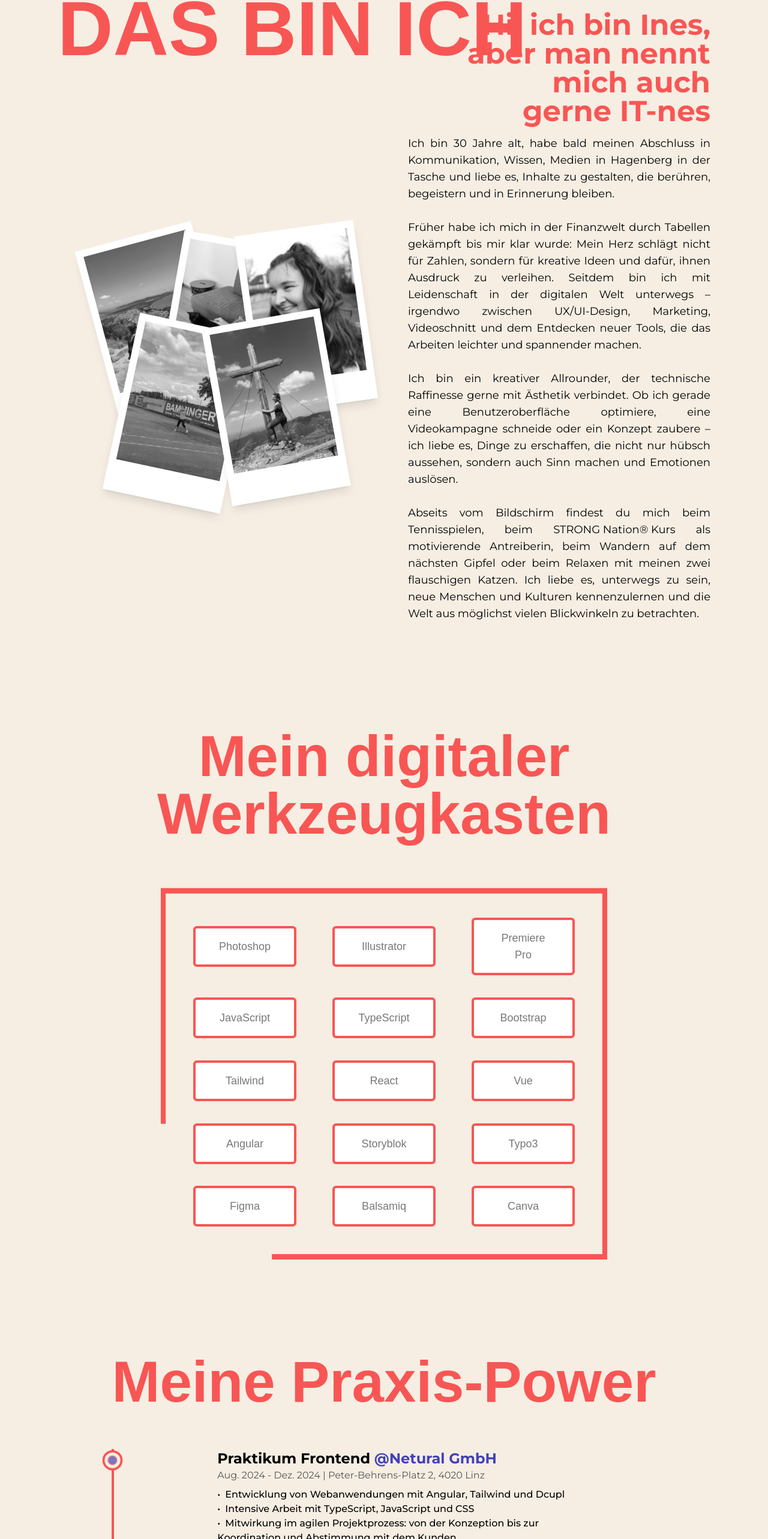
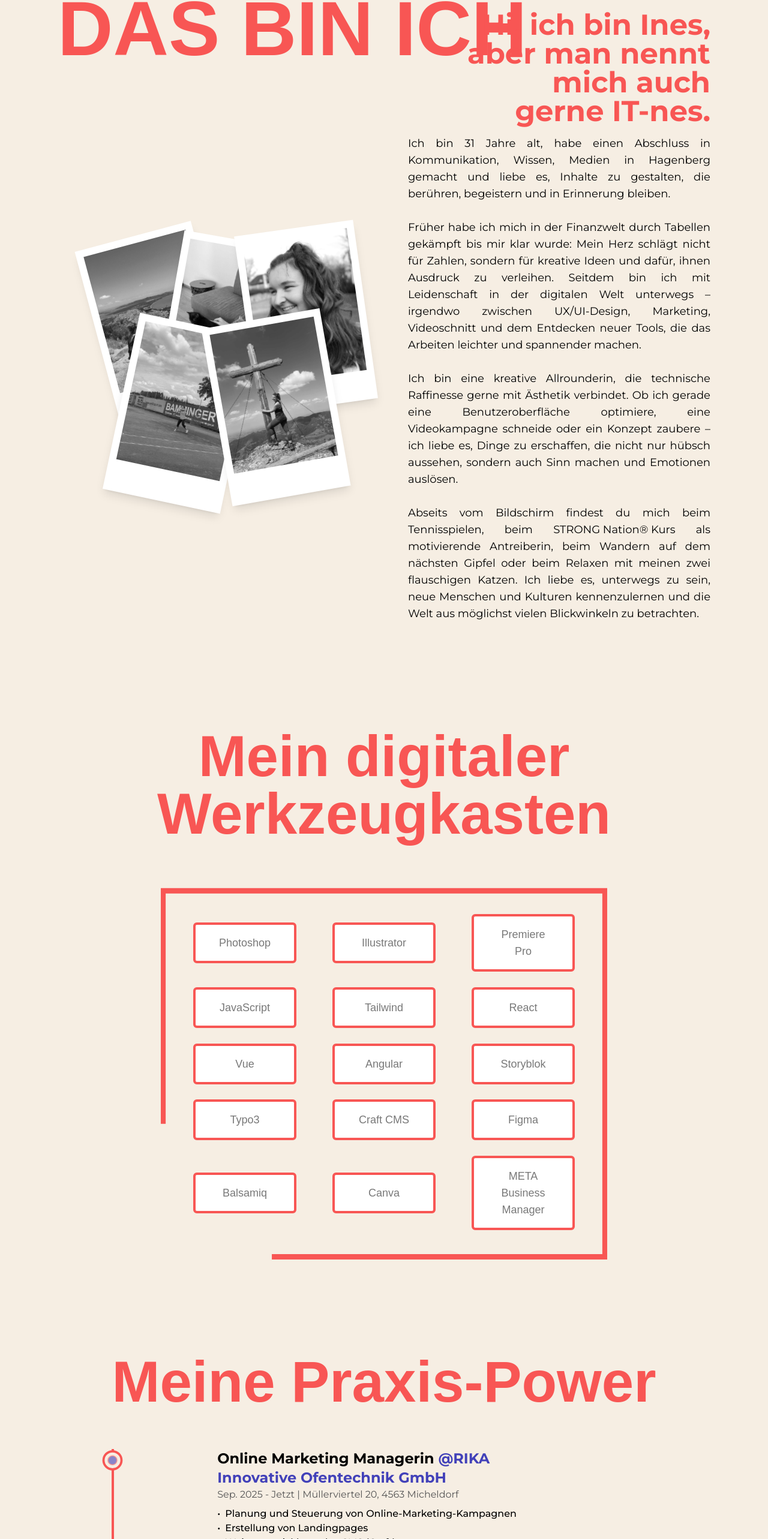
Before and after one commit to Ines2108/portfolio_new, a Next.js app: page /about in a window 1280 px wide. Shown: the part 178-2744 px from the top of the page at 60% size. Built offline with nearby package versions, Linux system fonts and the light colour scheme; a web font is replaced by a local one.

Commit message:
Adjust AboutText, Skills and Experiences

```diff
--- a/src/components/AboutText.js
+++ b/src/components/AboutText.js
@@ -14,16 +14,16 @@ const AboutText = () => {
             index={easterEggData.itnes.index}
             image={easterEggData.itnes.image}>
             <span className="cursor-pointer hover:text-secundary transition">
-              IT-nes
+              IT-nes.
             </span>
           </Popup>
         </h2>
       </div>
       <div className="pt-4 font-montserrat text-base xl:text-lg text-justify">
         <p>
-          Ich bin 30 Jahre alt, habe bald meinen Abschluss in Kommunikation,
-          Wissen, Medien in Hagenberg in der Tasche und liebe es, Inhalte zu
-          gestalten, die berühren, begeistern und in Erinnerung bleiben.
+          Ich bin 31 Jahre alt, habe einen Abschluss in Kommunikation, Wissen,
+          Medien in Hagenberg gemacht und liebe es, Inhalte zu gestalten, die
+          berühren, begeistern und in Erinnerung bleiben.
         </p>
         <br />
         <p>
@@ -36,11 +36,11 @@ const AboutText = () => {
         </p>
         <br />
         <p>
-          Ich bin ein kreativer Allrounder, der technische Raffinesse gerne mit
-          Ästhetik verbindet. Ob ich gerade eine Benutzeroberfläche optimiere,
-          eine Videokampagne schneide oder ein Konzept zaubere – ich liebe es,
-          Dinge zu erschaffen, die nicht nur hübsch aussehen, sondern auch Sinn
-          machen und Emotionen auslösen.
+          Ich bin eine kreative Allrounderin, die technische Raffinesse gerne
+          mit Ästhetik verbindet. Ob ich gerade eine Benutzeroberfläche
+          optimiere, eine Videokampagne schneide oder ein Konzept zaubere – ich
+          liebe es, Dinge zu erschaffen, die nicht nur hübsch aussehen, sondern
+          auch Sinn machen und Emotionen auslösen.
         </p>
         <br />
         <div className="space-y-4 font-montserrat text-base xl:text-lg text-justify">
--- a/src/components/Experience.js
+++ b/src/components/Experience.js
@@ -58,6 +58,19 @@ const Experience = () => {
     md:w-[4px] md:left-9 xs:left-[30px]"
         />
         <ul className="w-full flex flex-col items-start justify-between ml-2 md:ml-4">
+          <Details
+            position="Online Marketing Managerin"
+            company="RIKA Innovative Ofentechnik GmbH"
+            companyLink="https://www.rika.at/"
+            time="Sep. 2025 - jetzt"
+            address="Müllerviertel 20, 4563 Micheldorf"
+            work="Planung und Steuerung von Online-Marketing-Kampagnen <br>
+Erstellung von Landingpages <br>
+Weiterentwicklung des CMS (Craft) <br>
+Projektmanagement und Schnittstelle zu externen Agenturen <br>
+Enge Zusammenarbeit mit Texter*innen, Grafiker*innen und Web-Developer*innen zur Kampagnenumsetzung <br>
+Betreuung und Support der Premium-Store-Betreiber*innen im DACH-Raum sowie im Export"
+          />
           <Details
             position="Praktikum Frontend"
             company="Netural GmbH"
--- a/src/components/Skills.js
+++ b/src/components/Skills.js
@@ -7,17 +7,17 @@ const techSkills = [
   "Illustrator",
   "Premiere Pro",
   "JavaScript",
-  "TypeScript",
-  "Bootstrap",
   "Tailwind",
   "React",
   "Vue",
   "Angular",
   "Storyblok",
   "Typo3",
+  "Craft CMS",
   "Figma",
   "Balsamiq",
   "Canva",
+  "META Business Manager",
 ];
 
 const Skills = () => {
@@ -71,7 +71,7 @@ const Skills = () => {
               />
             </svg>
 
-            <div className="absolute top-[-25px] xs:top-[-15px] left-0 w-full h-full grid grid-cols-2 gap-3 px-6 py-12 place-items-center">
+            <div className="absolute top-[-25px] xs:top-[-15px] left-0 w-full h-full grid grid-cols-2 gap-2 px-6 py-12 place-items-center">
               {techSkills.map((skill, index) => (
                 <motion.div
                   key={index}
```
